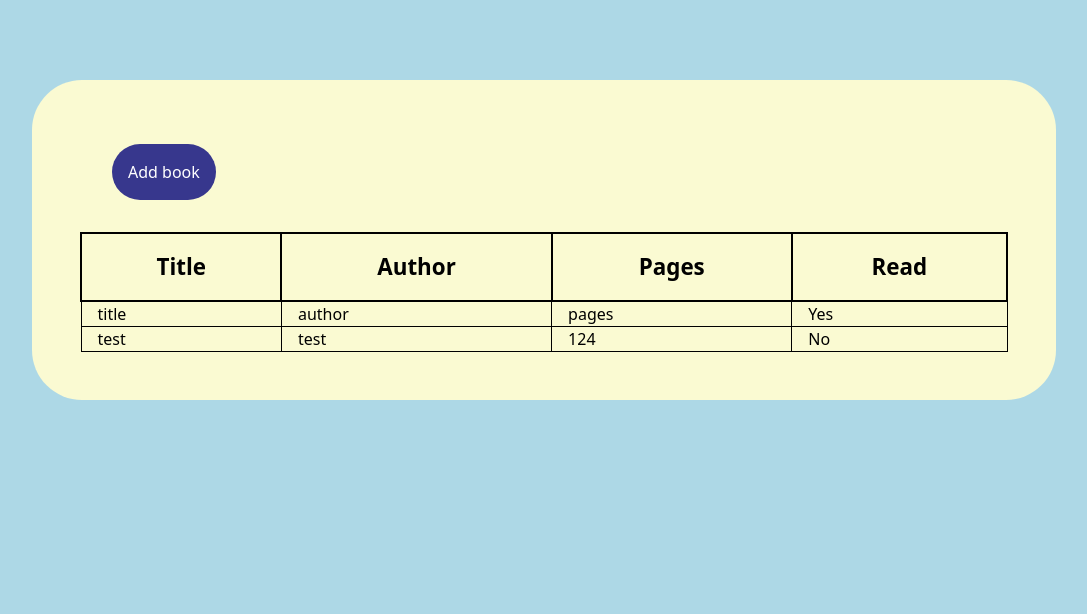
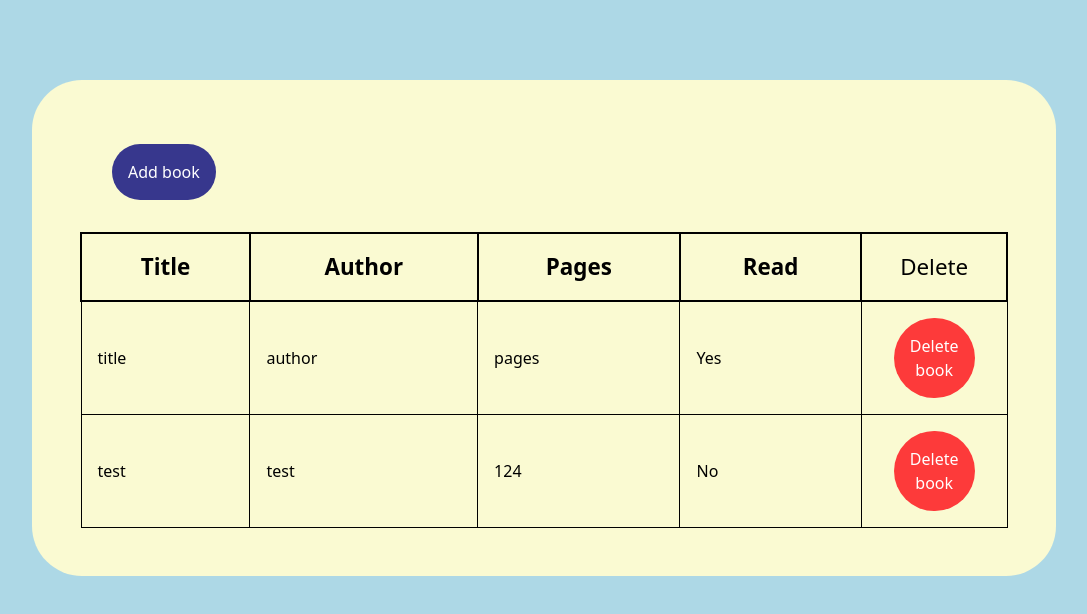
Before and after one commit to ComradeStijn/TOP-Library, a plain HTML site: page index.html in a window 1280 px wide. Shown: the whole page, without its empty margins (96-1183 px from the left). Drawn offline with Linux system fonts and the light colour scheme.

Commit message:
Add delete book functionality

```diff
--- a/css/style.css
+++ b/css/style.css
@@ -15,13 +15,13 @@
 .display {
     background-color: lightgoldenrodyellow;
     width: 80vw;
+    min-width: min-content;
     padding: 3rem;
     border-radius: 50px;
 
     table {
         width: 100%;
         border-collapse: collapse;
-        border: 1px solid;
     }
     th {
         border: 2px solid black;
@@ -33,6 +33,7 @@
         overflow-wrap: break-word;
         padding: 0 1rem;
     }
+
 
     #showForm {
         margin-bottom: 2rem;
@@ -52,6 +53,16 @@ button {
         cursor: pointer;
         color: rgb(55, 55, 141);
         outline: 2px solid rgb(55, 55, 141);
+        background-color: white;
+    }
+}
+
+.red {
+    background-color: rgb(253, 58, 58);
+
+    &:hover {
+        color: rgb(253, 58, 58);
+        outline: 2px solid rgb(253, 58, 58);
         background-color: white;
     }
 }
--- a/index.html
+++ b/index.html
@@ -48,6 +48,7 @@
                         <th>Author</th>
                         <th>Pages</th>
                         <th>Read</th>
+                        <th width="100px" style="font-weight: normal;">Delete</th>
                     </tr>
                 </thead>
                 <tbody id="tableBody">
--- a/javascript.js
+++ b/javascript.js
@@ -1,7 +1,8 @@
 
-const myLibrary = [];
+let myLibrary = [];
 addBookToLibrary('title', 'author', 'pages', 'Yes');
 addBookToLibrary('test', 'test', 124, 'No');
+console.log(myLibrary)
 
 function Book(title, author, pages, read) {
     this.title = title;
@@ -11,25 +12,18 @@ function Book(title, author, pages, read) {
     this.id = myLibrary.length;
 };
 
-function addBookToLibrary(title, author, pages, read, id) {
-    const book = new Book(title, author, pages, read, id);
+function addBookToLibrary(title, author, pages, read) {
+    const book = new Book(title, author, pages, read);
+    myLibrary.push(book);
     addBookToTable(book);
-    return myLibrary.push(book);
 };
 
-// function queryBooks() {
-//     const tableBody = document.querySelector('#tableBody');
-//     for (const book of myLibrary) {
-//         addBookToTable(book);
-//     }
-// }
 
 function addBookToTable(book) {
     const tr = document.createElement('tr');
-    tr.dataset.id = book.id;
 
     // Create the four td elements
-    const [title, author, pages, read] = Array(4).fill().map(() => {
+    const [title, author, pages, read, deleteElement] = Array(5).fill().map(() => {
         return document.createElement('td');
     });
 
@@ -38,8 +32,24 @@ function addBookToTable(book) {
     pages.innerText = book.pages;
     read.innerText = book.read;
 
-    tr.append(title, author, pages, read);
+    // Delete button in table
+    const deleteBtn = document.createElement('button');
+    deleteBtn.innerText = "Delete book";
+    deleteBtn.className = "red deletebook";
+    // Delete button: remove from myLibrary and remove from HTML DOM
+    deleteBtn.addEventListener('click', () => handleDeleteBook(book, tr));
+    deleteElement.append(deleteBtn);
+
+    tr.append(title, author, pages, read, deleteElement);
     tableBody.append(tr);
+}
+
+function handleDeleteBook(book, tr) {
+    myLibrary = myLibrary.filter((bookInLibrary) => {
+        return bookInLibrary.id !== book.id;
+    });
+    console.log(myLibrary)
+    tr.remove();
 }
 
 document.addEventListener('DOMContentLoaded', () => {
@@ -64,7 +74,7 @@ document.addEventListener('DOMContentLoaded', () => {
         const pages = dialog.querySelector('#pages').value;
         const read = dialog.querySelector('#read') === 'true' ? "Yes" : "No";
         addBookToLibrary(title, author, pages, read);
-
+        console.log(myLibrary)
         dialog.close();
-    })
+    });
 })
```
